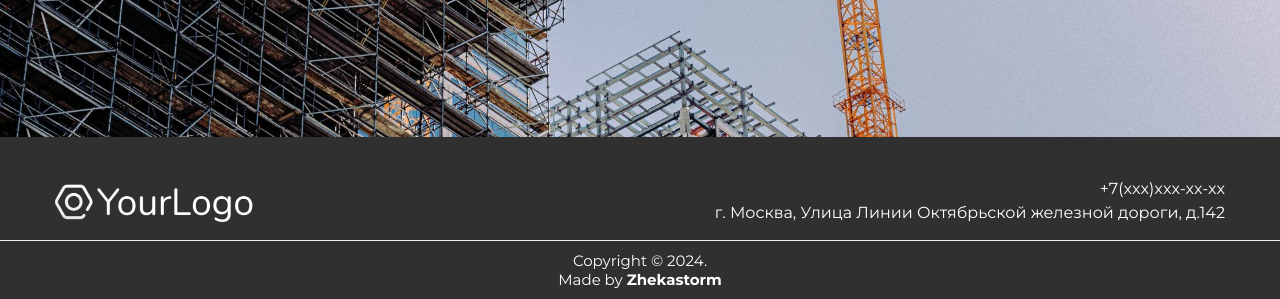
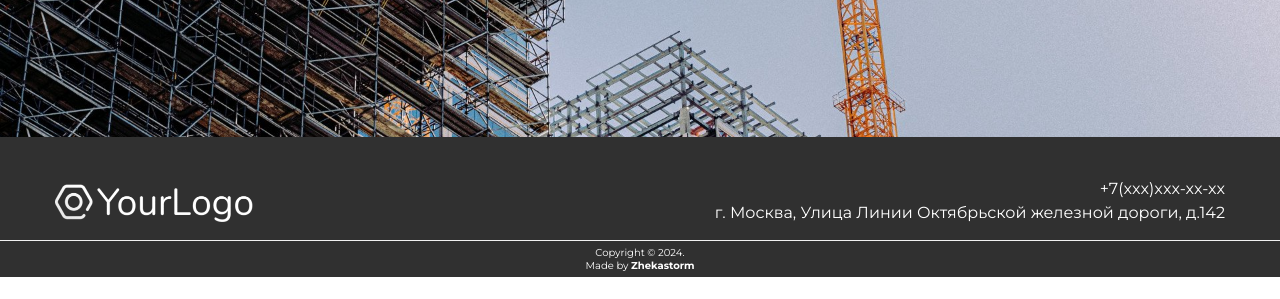
Before and after one commit to Zhekastorm/Building-company, a plain HTML site: page index.html in a window 1280 px wide. Shown: the part 6790-7089 px from the top of the page. After the commit the page ends 7067 px from the top, so only its background shows below. Drawn offline with nearby package versions, Linux system fonts and the light colour scheme.

Commit message:
Версия 2

```diff
--- a/script.js
+++ b/script.js
@@ -4,10 +4,12 @@ $('.reviews__inner').slick({
   infinite: true,
   slidesToShow: 3,
   slidesToScroll: 3,
+  speed: 2000,
 });
 
 $('.reviews__inner--mobile').slick({
   infinite: true,
   slidesToShow: 1,
   slidesToScroll: 1,
+  speed: 2000,
 });
--- a/style.css
+++ b/style.css
@@ -742,11 +742,11 @@ ul{
 }
 
 .footer__copyright{
-    font-size: 15px;
+    font-size: 10px;
     text-align: center;
     color: white;
     margin-top: 15px;
-    padding: 10px;
+    padding: 5px;
     border-top: 1px solid #f1f1f1;
 }
 
@@ -1059,6 +1059,9 @@ ul{
         padding: 15px 10px;
     }
     /* Planning */
+    .planning{
+        clip-path: polygon(0% 0%, 100% 0%, 100% 97%, 0% 100%);
+    }
     .planning__inner{
         justify-content: center;
     }
```
